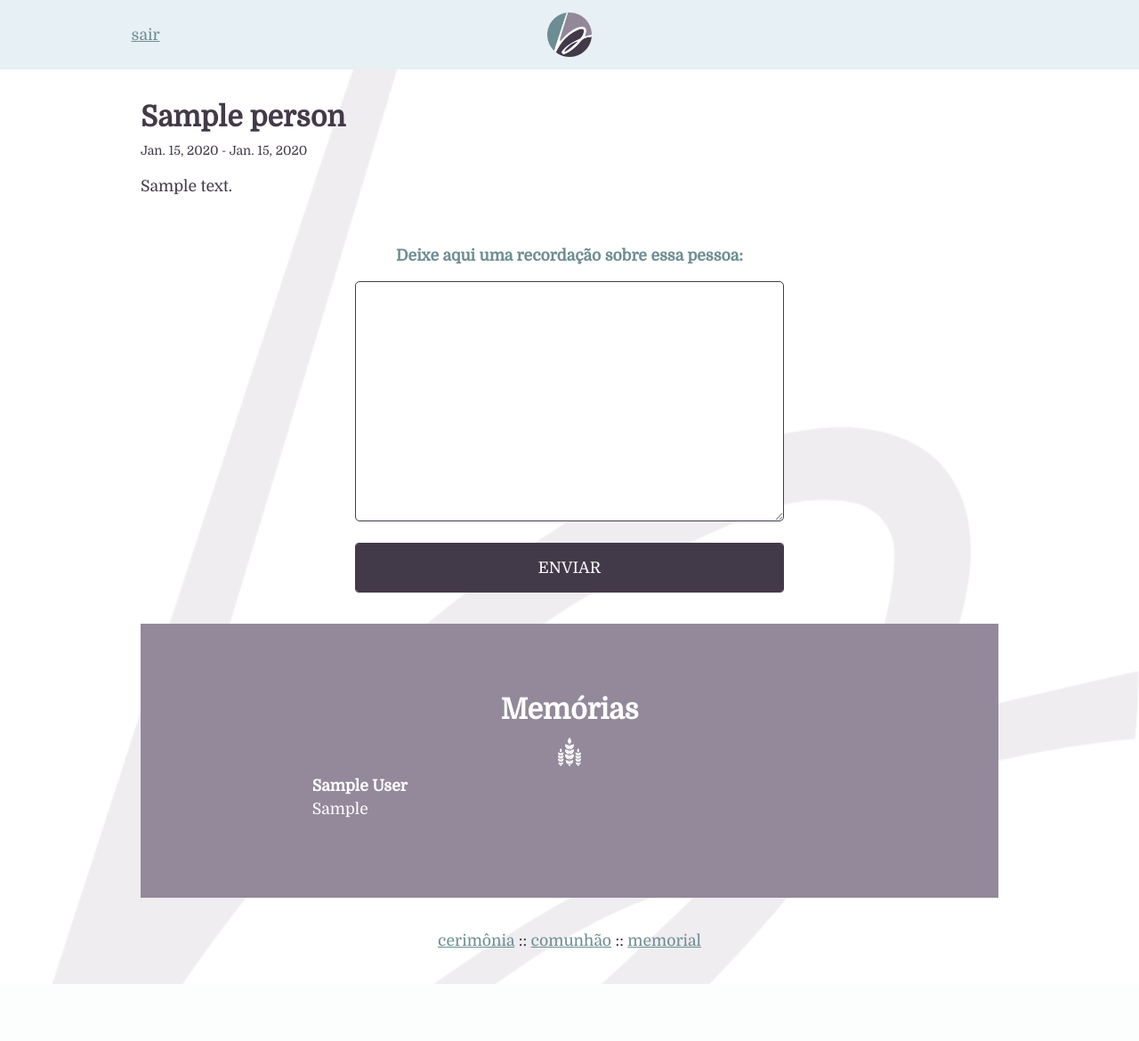
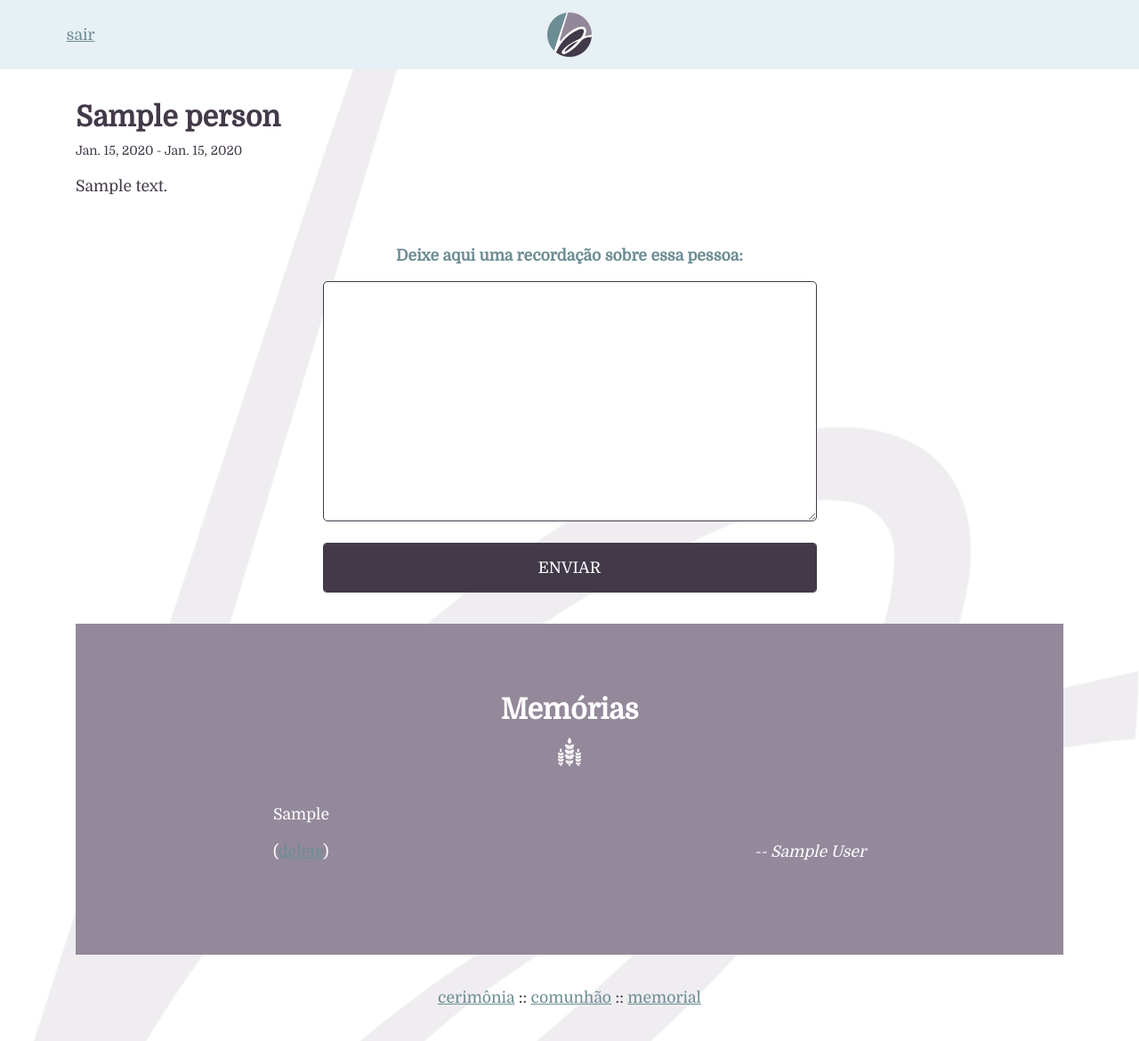
Before and after one commit to pmarkun/balsamo, a Django app: a page that uses memorial/templates/memorial/base.html in a window 1280 px wide. Shown: the whole page at 89% size. Before the commit the page ends 1106 px from the top, so only its background shows below. Run offline with Django 3.2, Linux system fonts and the light colour scheme; a user stored in the database is signed in; tables that the repository leaves empty hold one stand-in row (values such as "Sample post"); some libraries are stand-ins or nearby versions.

Commit message:
botao de deletar, ajustes nas memorias

```diff
--- a/memorial/models.py
+++ b/memorial/models.py
@@ -38,6 +38,9 @@ class Memory(models.Model):
     memory = models.TextField()
     user = models.ForeignKey(User, on_delete=models.CASCADE, verbose_name=_('Host'))
 
+    def __str__(self):
+        return self.memory
+
 
 class Picture(models.Model):
     person = models.ForeignKey(Person, on_delete=models.CASCADE, verbose_name=_('Person'))
--- a/memorial/static/memorial/css/style.css
+++ b/memorial/static/memorial/css/style.css
@@ -19,10 +19,6 @@ a {
 a:hover {
     text-decoration: none;
     color: #6C8D93;
-}
-
-.index {
-    background-image:  url('/static/memorial/img/bg.jpg');
 }
 
 header {
@@ -48,12 +44,15 @@ header {
 }
 
 .container {
-    padding:0 5em 0 5em;
 }
 
 .content {
     padding-top:2em;
     text-align: justify;
+}
+
+.index {
+    background-image:  url('/static/memorial/img/bg.jpg');
 }
 
 .index .content {
@@ -64,6 +63,7 @@ header {
     display:flex;
     height:8em;
 }
+
 .index #balsamo img {
     margin:0 auto;
 }
@@ -82,7 +82,6 @@ header {
 }
 
 .cerimonia {
-    font-size: 1.2em;
     color: #93899B;
 
 }
@@ -119,7 +118,7 @@ header {
 
 .perguntas {
     display: block;
-    width:50%;
+    width:fit-content;
     margin:auto;
 
 }
@@ -183,7 +182,11 @@ header {
 
 .memory {
     width:60%;
-    margin:0 auto;
+    margin:2rem auto;
+}
+
+.memory .user {
+    float:right;
 }
 
 .center {
--- a/memorial/templates/memorial/add_person.html
+++ b/memorial/templates/memorial/add_person.html
@@ -3,10 +3,7 @@
 {% block content %}
     <div class="head">
         <img src="/static/memorial/img/cultivo.svg" />
-        <span class="dot"></span>
-        <span>Memorial</span>
-        <span class="dot"></span>
-
+        <p>Memorial</p>
     </div>
 
     <p class="center"><b> Espaço para homenagem da memória da pessoa querida.</b></p>
--- a/memorial/templates/memorial/base.html
+++ b/memorial/templates/memorial/base.html
@@ -22,7 +22,7 @@
                 <ul class="nav navbar-nav ml-auto">
                   <li>
                       {% if user.is_authenticated %}
-                      <a href="{% url 'account_logout' %}">sair</a>
+                      <a href="{% url 'accounts:account_logout' %}">sair</a>
                       {% endif %}
 
                   </li>
--- a/memorial/templates/memorial/comunhao.html
+++ b/memorial/templates/memorial/comunhao.html
@@ -14,7 +14,7 @@
             <p>As conversas virtuais apresentam vários desafios, talvez o maior deles seja permitir que exista, de fato, intimidade e escuta sincera. Por isso, desenhamos a comunhão como um evento para poucas pessoas, que tenham proximidade e afinidade entre si. Recomendamos que o evento tenha um máximo de oito pessoas.</p>
 
             <p>O que fazer em caso de mais pessoas?</p>
-            <p>Nossa sugestão é que se façam dois ou mais grupos e que você encaminhe esse guia para outras pessoas, que possam ser de [anfitriões] para esses outros encontros.</p>
+            <p>Nossa sugestão é que se façam dois ou mais grupos e que você encaminhe esse guia para outras pessoas, que possam servir de anfitriões para esses outros encontros.</p>
 
             <p>Lembre-se que essa conversa também é parte de um ritual de passagem, de despedida da pessoa querida. Por isso é muito importante olhar para si vivenciando suas emoções.</p>
 
--- a/memorial/templates/memorial/view_person.html
+++ b/memorial/templates/memorial/view_person.html
@@ -27,7 +27,11 @@
 
             {% for m in memories %}
             <div class="memory">
-                <b>{{m.user.first_name}} {{m.user.last_name}}</b><p>{{m.memory}}</p>
+                <p>{{m.memory|linebreaks}}</p>
+                <i class="user">{% if m.user.first_name %}--{% endif %} {{m.user.first_name}} {{m.user.last_name}}</i>
+                {% if perms.memorial.delete_memory %}
+                    (<a href="{% url 'memory_delete' pk=m.id %}">delete</a>)
+                {% endif %}
             </div>
             {% endfor %}
 
--- a/memorial/urls.py
+++ b/memorial/urls.py
@@ -1,11 +1,13 @@
 from . import views
 from django.urls import include, path
 
+#app_name = 'balsamo'
 
 urlpatterns = [
     path('', views.index, name='index'),
     path('page/<slug:page>', views.page, name='page'),
     path('add/person', views.add_person, name='add_person'),
     path('memorial/<slug:person>', views.view_person, name='view_person'),
-    path('accounts/', include('allauth.urls')),
+    path('memorial/delete/<int:pk>', views.MemoryDelete.as_view(), name='memory_delete'),
+    path('accounts/', include(('allauth.urls', 'accounts'), namespace='accounts')),
 ]
--- a/memorial/views.py
+++ b/memorial/views.py
@@ -3,6 +3,8 @@ from django.http import HttpResponse, HttpResponseRedirect
 from .forms import PersonForm, MemoryForm
 from .models import Person, Memory
 from django.urls import reverse
+from django.core.exceptions import PermissionDenied
+from django.views.generic import DeleteView
 
 
 # Create your views here.
@@ -11,6 +13,15 @@ def index(request):
 
 def page(request, page):
     return render(request, 'memorial/'+page+'.html')
+
+
+class PermissionMixin(object):
+    def get_object(self, *args, **kwargs):
+        obj = super(PermissionMixin, self).get_object(*args, **kwargs)
+        if not obj.user == self.request.user:
+            raise PermissionDenied()
+        else:
+            return obj
 
 def add_person(request):
     if request.user.is_anonymous:
@@ -52,3 +63,12 @@ def view_person(request, person):
         form = MemoryForm({'person' : p})
 
     return render(request, 'memorial/view_person.html', context={'form' : form, 'person' : p, 'memories' : memories})
+
+
+class MemoryDelete(DeleteView):
+    model = Memory
+
+    def get_success_url(self):
+    # Assuming there is a ForeignKey from Comment to Post in your model
+        person = self.object.person
+        return reverse( 'view_person', kwargs={'person': person.slug})
```
Also changed, not shown: memorial/templates/memorial/memory_confirm_delete.html (added, +9 -0 lines).
